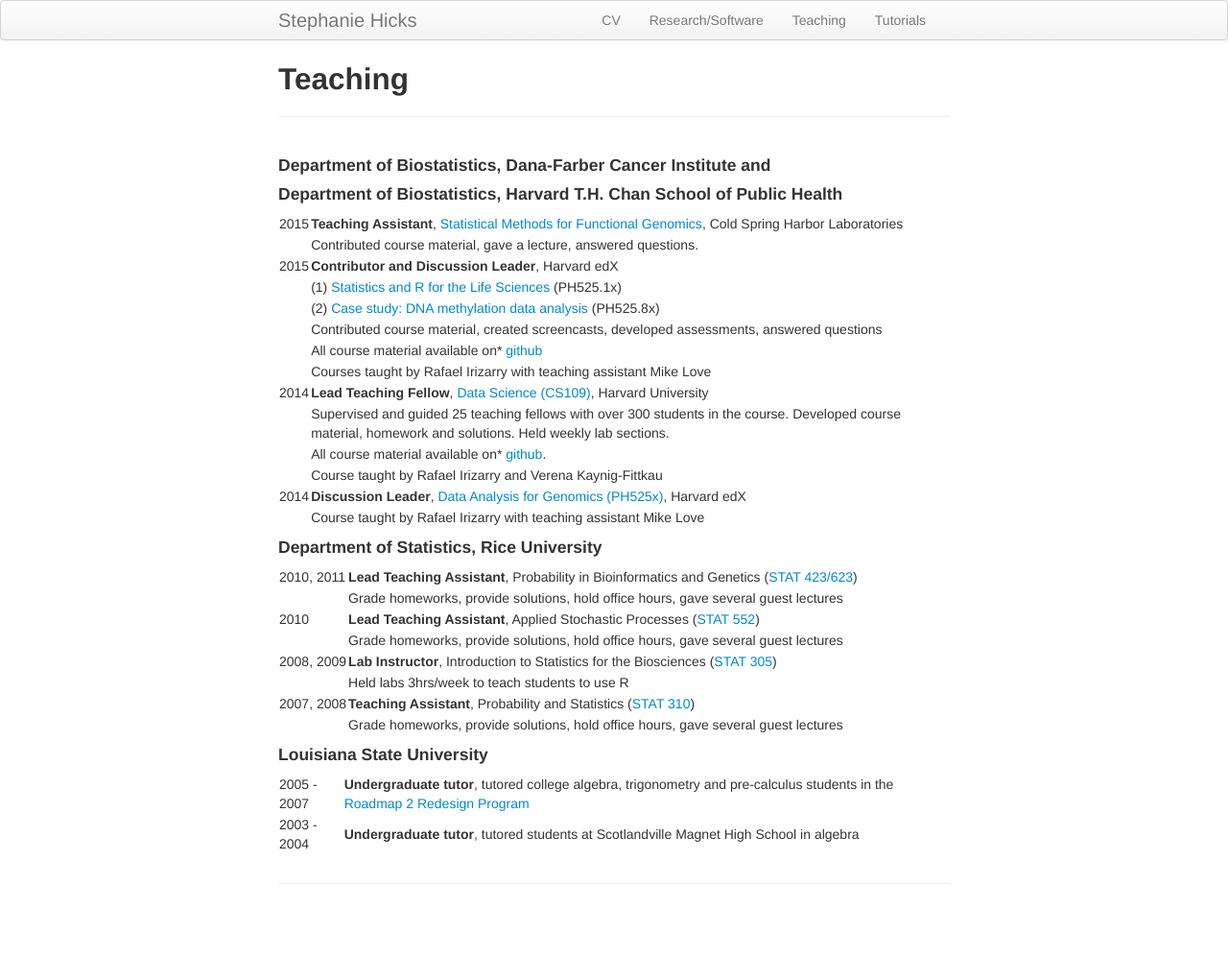
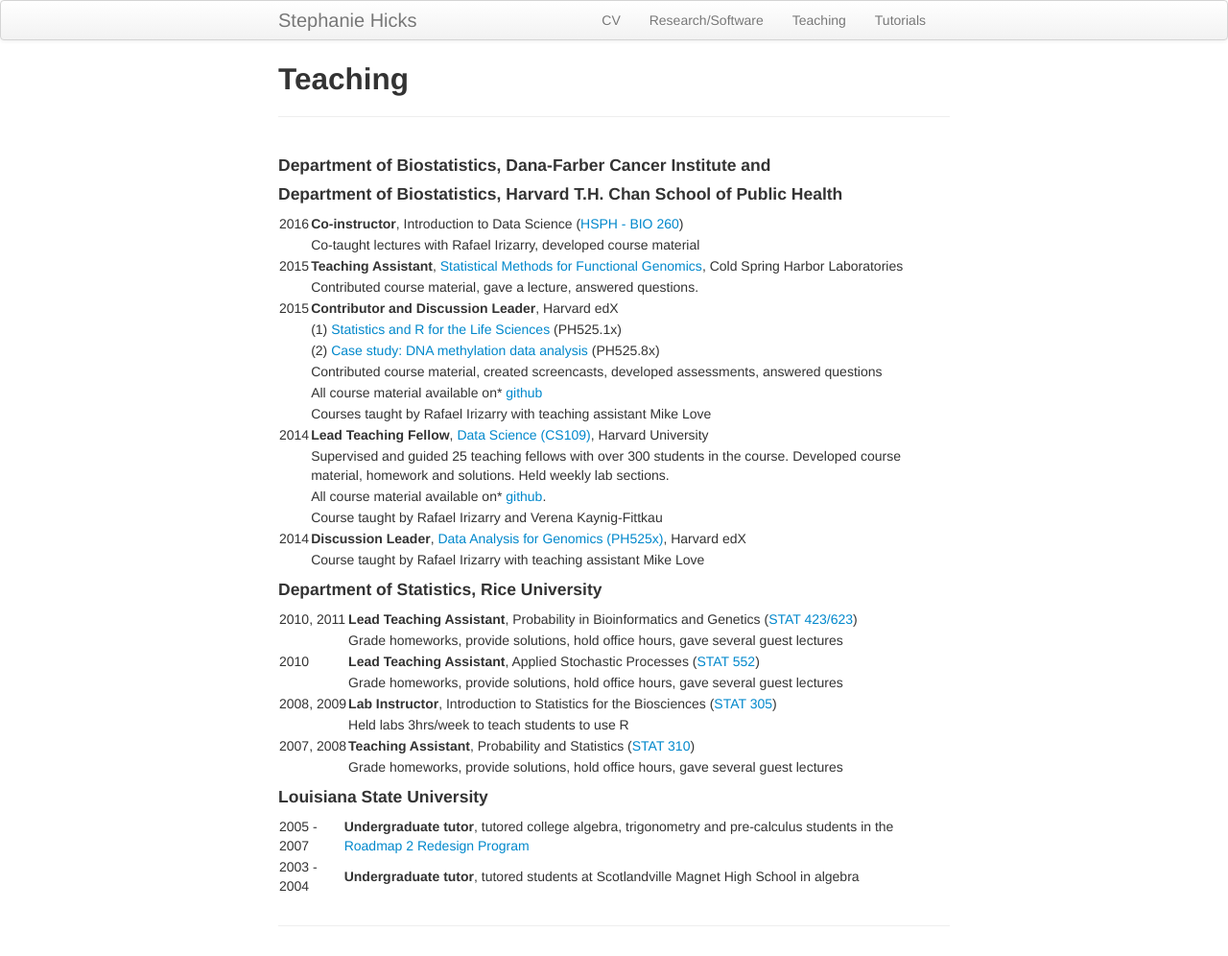
Before and after one commit to jmcgread/stephaniehicks.github.io, a Jekyll site: the page built from pages/teaching.md, in a window 1280 px wide. Shown: the whole page at 96% size. Built offline with Jekyll 4.4.1, drawn with Linux system fonts in a browser that asks for light colours; before the commit the page ends 952 px from its top, so only the background shows below that.

Commit message:
added BIO 260 co-instructor position

```diff
--- a/pages/teaching.md
+++ b/pages/teaching.md
@@ -7,6 +7,8 @@
 
 #### Department of Biostatistics, Harvard T.H. Chan School of Public Health
 
+2016 | **Co-instructor**, Introduction to Data Science ([HSPH - BIO 260](http://datasciencelabs.github.io/2016/))
+| Co-taught lectures with Rafael Irizarry, developed course material
 2015 | **Teaching Assistant**, [Statistical Methods for Functional Genomics](http://meetings.cshl.edu/courses.aspx?course=c-data&year=15), Cold Spring Harbor Laboratories
 | Contributed course material, gave a lecture, answered questions.
 2015 |**Contributor and Discussion Leader**, Harvard edX
```
